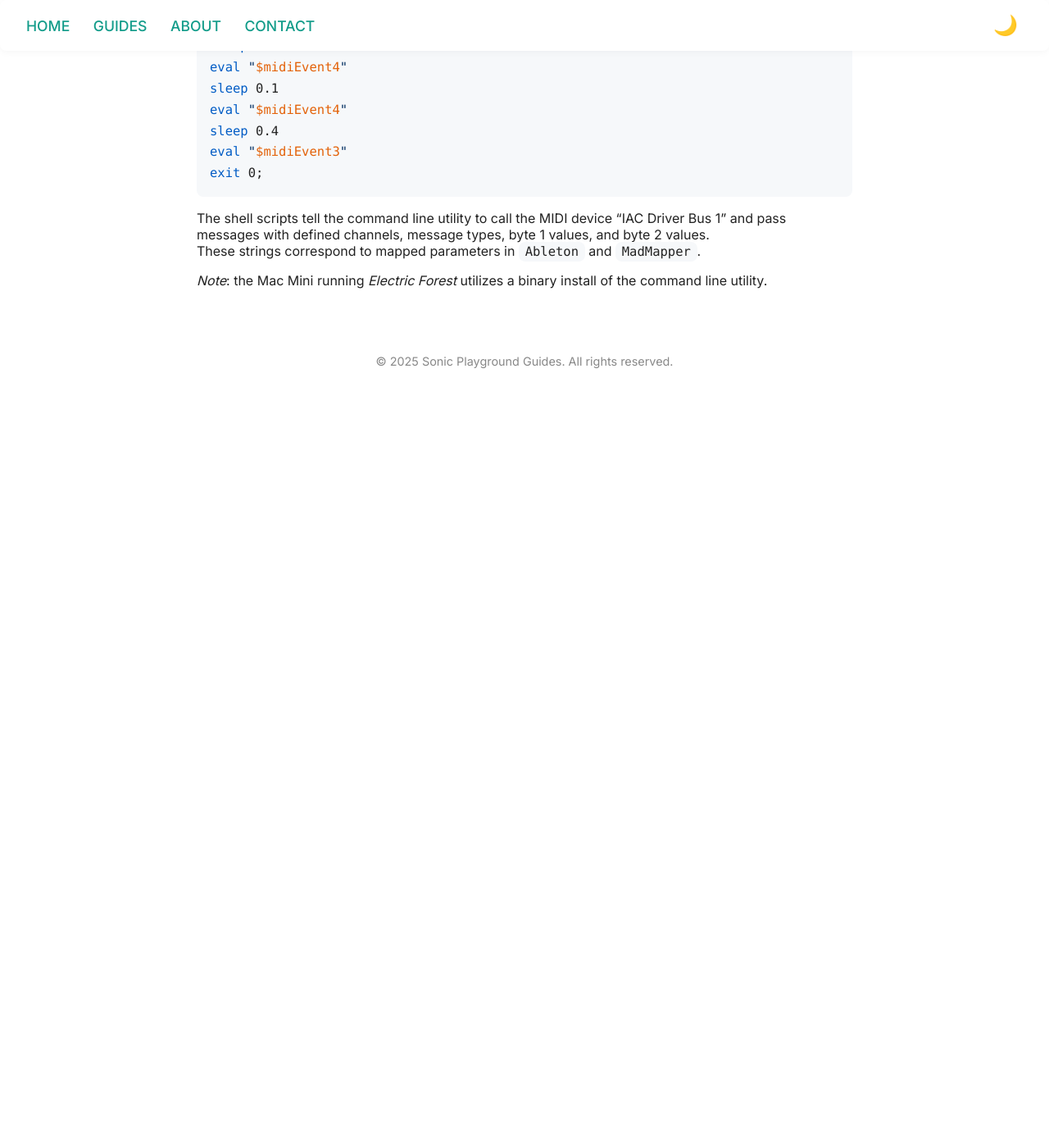
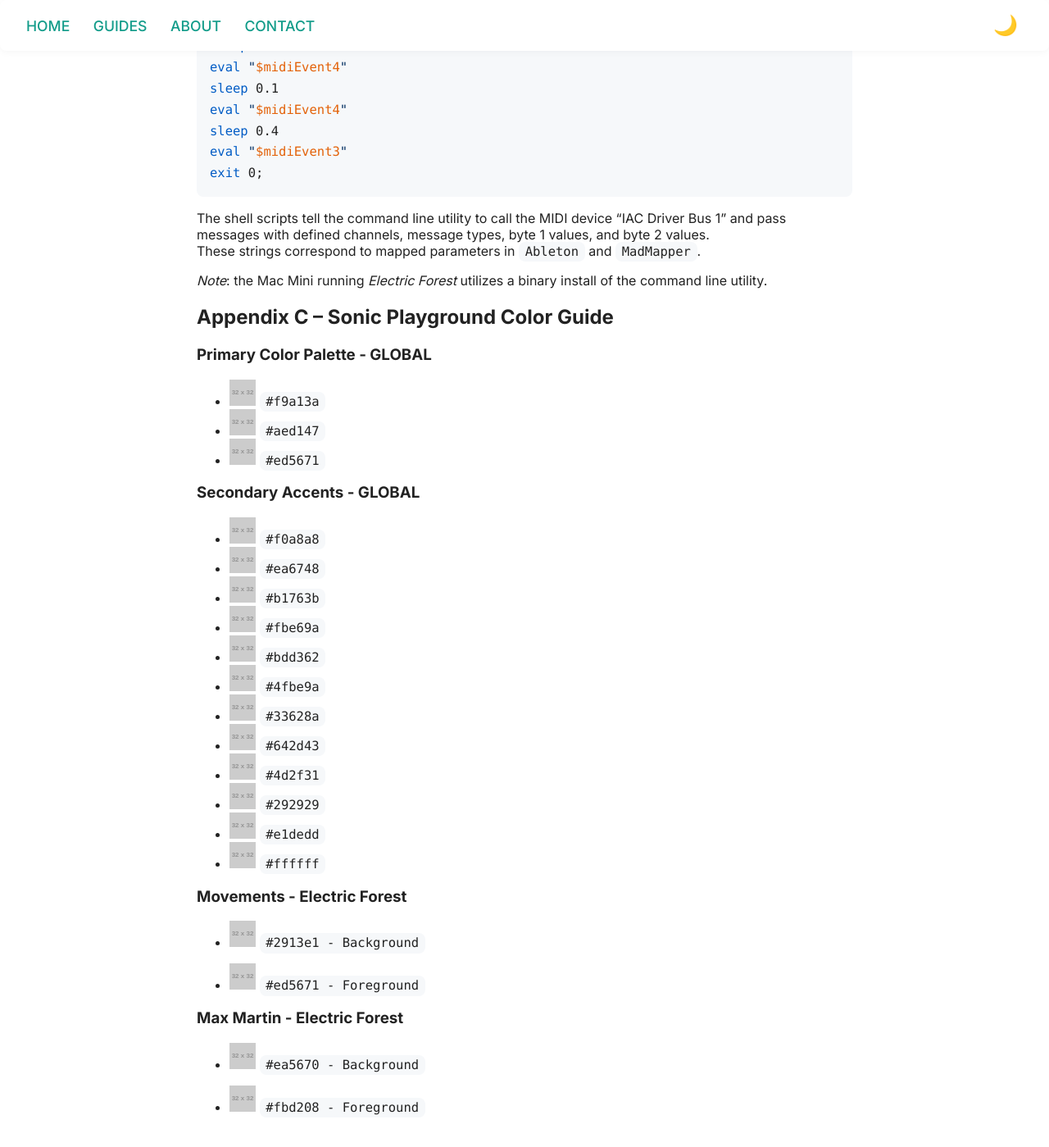
Before and after one commit to buryhoganllc/sonic-playground-guides, a Jekyll site: the page built from guides/electric-forest.md, in a window 1280 px wide and 1400 px high, scrolled down 14375 px. Shown: the whole window at 82% size. Built offline with Jekyll 4.4.1, drawn with Linux system fonts in a browser that asks for light colours; before the commit the page ends 14856 px from its top, so only the background shows below that.

Commit message:
add Appendix C - Color Guide

```diff
--- a/guides/electric-forest.md
+++ b/guides/electric-forest.md
@@ -441,3 +441,38 @@ The shell scripts tell the command line utility to call the MIDI device “IAC D
 These strings correspond to mapped parameters in `Ableton` and `MadMapper`.
 
 _Note_: the Mac Mini running _Electric Forest_ utilizes a binary install of the command line utility.
+
+## Appendix C – Sonic Playground Color Guide
+
+### Primary Color Palette - GLOBAL
+
+- ![#f9a13a](https://placehold.co/32x32/f9a13a/f9a13a.png) `#f9a13a`
+- ![#aed147](https://placehold.co/32x32/aed147/aed147.png) `#aed147`
+- ![#ed5671](https://placehold.co/32x32/ed5671/ed5671.png) `#ed5671`
+
+### Secondary Accents - GLOBAL
+
+- ![#f0a8a8](https://placehold.co/32x32/f0a8a8/f0a8a8.png) `#f0a8a8`
+- ![#ea6748](https://placehold.co/32x32/ea6748/ea6748.png) `#ea6748`
+- ![#b1763b](https://placehold.co/32x32/b1763b/b1763b.png) `#b1763b`
+- ![#fbe69a](https://placehold.co/32x32/fbe69a/fbe69a.png) `#fbe69a`
+- ![#bdd362](https://placehold.co/32x32/bdd362/bdd362.png) `#bdd362`
+- ![#4fbe9a](https://placehold.co/32x32/4fbe9a/4fbe9a.png) `#4fbe9a`
+- ![#33628a](https://placehold.co/32x32/33628a/33628a.png) `#33628a`
+- ![#642d43](https://placehold.co/32x32/642d43/642d43.png) `#642d43`
+- ![#4d2f31](https://placehold.co/32x32/4d2f31/4d2f31.png) `#4d2f31`
+- ![#292929](https://placehold.co/32x32/292929/292929.png) `#292929`
+- ![#e1dedd](https://placehold.co/32x32/e1dedd/e1dedd.png) `#e1dedd`
+- ![#ffffff](https://placehold.co/32x32/ffffff/ffffff.png) `#ffffff`
+
+### Movements - Electric Forest
+
+- ![#2913e1](https://placehold.co/32x32/2913e1/2913e1.png) `#2913e1 - Background`
+
+- ![#ed5671](https://placehold.co/32x32/ed5671/ed5671.png) `#ed5671 - Foreground`
+
+### Max Martin - Electric Forest
+
+- ![#ea5670](https://placehold.co/32x32/ea5670/ea5670.png) `#ea5670 - Background`
+
+- ![#fbd208](https://placehold.co/32x32/fbd208/fbd208.png) `#fbd208 - Foreground`
```
